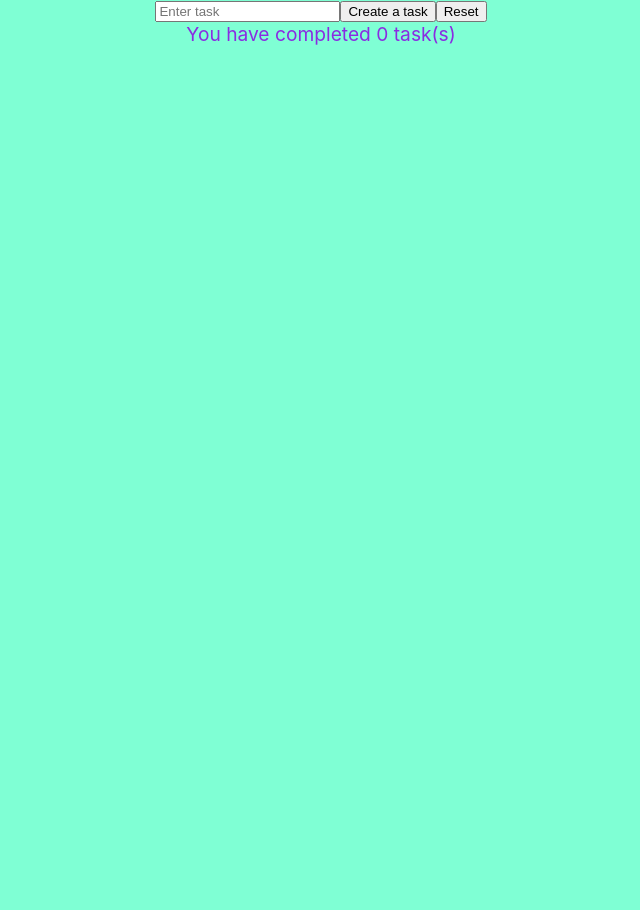
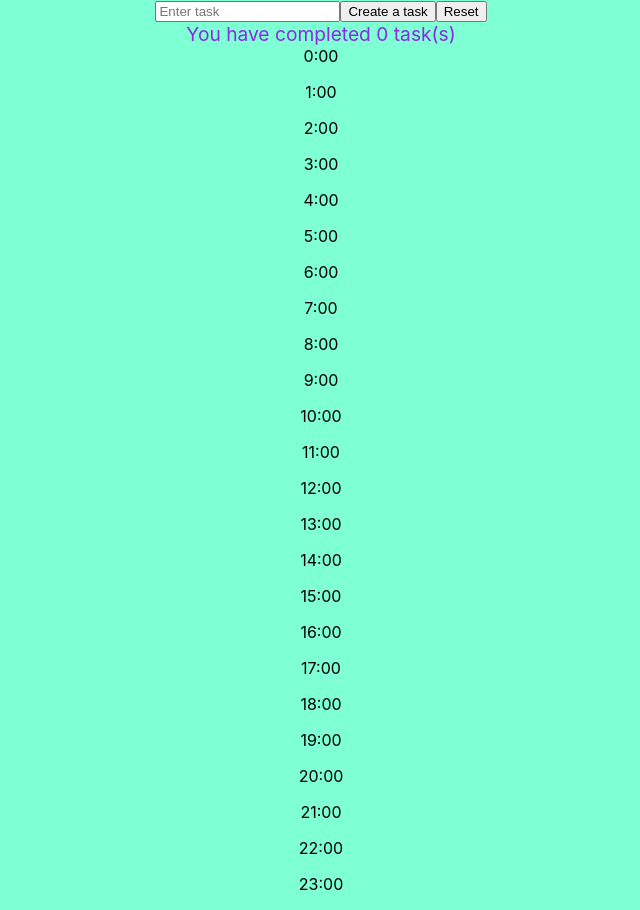
Before and after one commit to tSquand/sandbox, a React (Create React App) app: page / in a window 1280 px wide. Shown: the whole page, without its empty margins (319-959 px from the left). Before the commit the page ends 800 px from the top, so only its background shows below. Built offline with nearby package versions, Linux system fonts and the light colour scheme.

Commit message:
Started hour planner addition, not formatted correctly yet

```diff
--- /dev/null
+++ b/src/components/HourPlanner/index.js
@@ -0,0 +1,44 @@
+import React, { useState } from "react";
+
+const HourPlanner = ({ onTaskScheduled }) => {
+    const [schedule, setSchedule] = useState(Array(24).fill([]));
+
+    const onDrop = (event, hour) => {
+        event.preventDefault();
+        const task = event.dataTransfer.getData("task");
+        if (task) {
+            setSchedule((prevSchedule) => {
+                const newSchedule = [...prevSchedule];
+                newSchedule[hour] = [...newSchedule[hour], task];
+                return newSchedule;
+            });
+            onTaskScheduled(task);
+        }
+    };
+
+    const onDragOver = (event) => {
+        event.preventDefault();
+    };
+
+    return (
+        <div className="hour-planner">
+            {schedule.map((tasks, hour) => (
+                <div
+                    key={hour}
+                    className="hour-slot"
+                    onDrop={(event) => onDrop(event, hour)}
+                    onDragOver={onDragOver}
+                    >
+                        <div className="hour-label">{hour}:00</div>
+                        <ul>
+                            {tasks.map((task, index) => (
+                                <li key={index}>{task}</li>
+                            ))}
+                        </ul>
+                    </div>
+            ))}
+        </div>
+    );
+};
+
+export default HourPlanner;
--- a/src/components/Item/index.js
+++ b/src/components/Item/index.js
@@ -7,11 +7,17 @@ const Item = ({name, incrementCounter}) => {
         incrementCounter();
     }, [setIsCompleted, incrementCounter]);
 
+    const onDragStart = (event) => {
+        event.dataTransfer.setData("task", name);
+    };
+
     return (
-        <div>
-            {!isCompleted && <button onClick={handleCompletedClick}>Complete</button>}
-            <span style={{textDecorationLine : isCompleted && "line-through"}}> {name} </span>
+        <div className="item" draggable onDragStart={onDragStart}>
+                {!isCompleted && <button onClick={handleCompletedClick}>Complete</button>}
+                <span style={{textDecorationLine : isCompleted && "line-through"}}> {name} </span>
         </div>
+
+
 
     )
 }
--- a/src/components/List/index.js
+++ b/src/components/List/index.js
@@ -1,6 +1,7 @@
 import React, { useState, useCallback } from "react";
 import Item from "../Item";
 import SpaghettiCount from "../SpaghettiCount";
+import HourPlanner from "../HourPlanner";
 
 const List = () => {
     const [items, setItems] = useState([]);
@@ -26,13 +27,19 @@ const List = () => {
 
     const handleInputChange = useCallback((event) => {
         setInputValue(event.target.value);
-    }, []);
+    }, [setInputValue]);
 
     const handleKeyPress = useCallback((event) => {
         if (event.key === 'Enter') {
             addItem();
         }
     }, [addItem]);
+
+    const onTaskScheduled = useCallback(
+        (task) => {
+            setItems((prevItems) => prevItems.filter((item) => item !== task));
+        }, [setItems]
+    );
 
     return (
         <div>
@@ -50,8 +57,9 @@ const List = () => {
 
             </div>
             <SpaghettiCount count={spaghettiCount}/>
+            <HourPlanner onTaskScheduled={onTaskScheduled} />
         </div>
-    )
-}
+    );
+};
 
 export default List;
```
